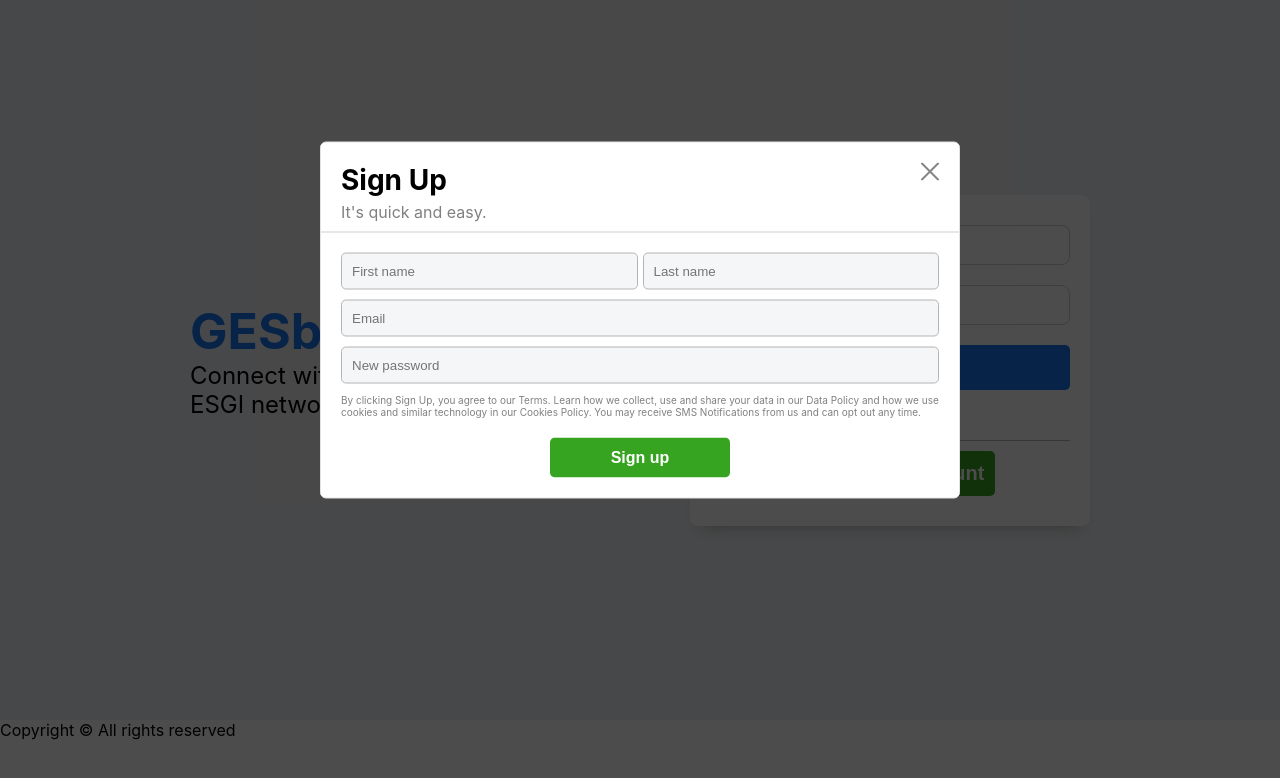
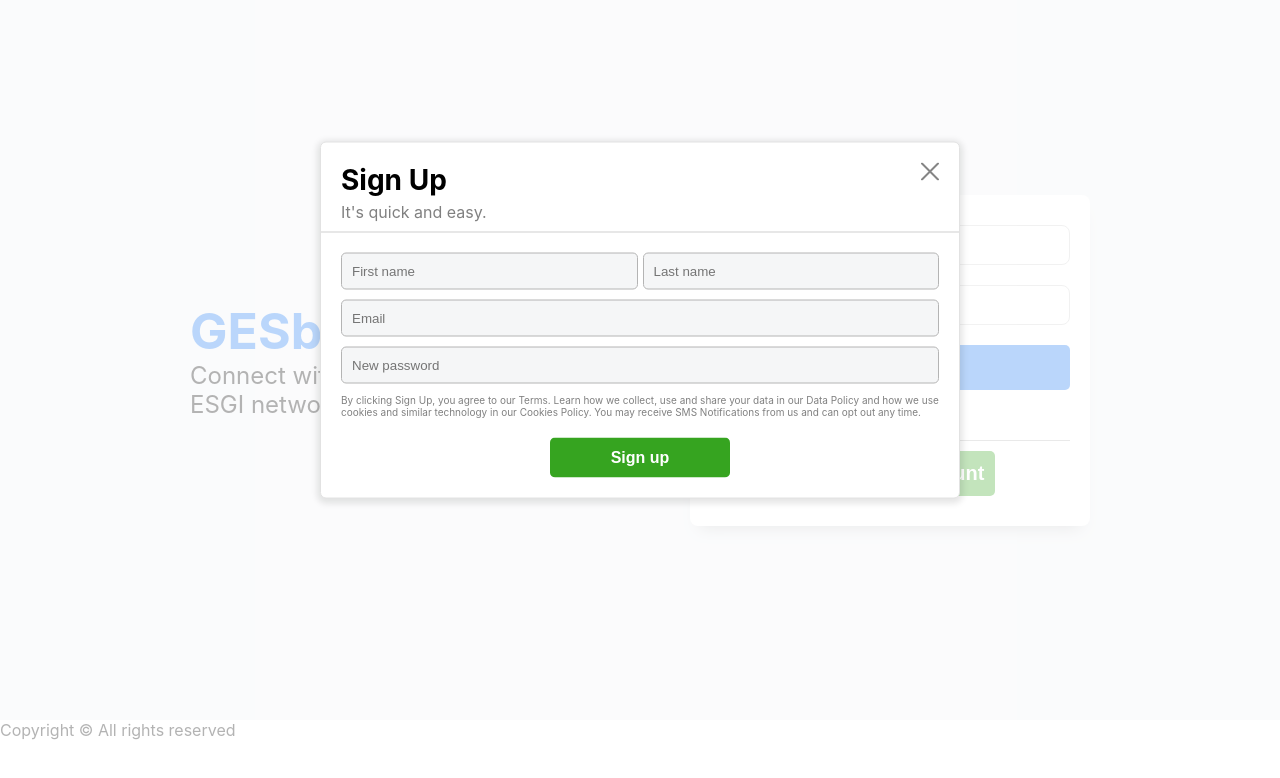
Before and after one commit to MaximeMalecot/MyChat, a React (Vite) app in the folder app/: page /login in a window 1280 px wide. Both pictures are taken after typing "name@example.com", "Sample123" into the empty fields and a click on the button "Create new account". Shown: the top 778 px of the page. Built offline with nearby package versions, Linux system fonts and the light colour scheme; no server answers.

Commit message:
Fix setToken

```diff
--- a/app/src/components/login-modal/login-modal.jsx
+++ b/app/src/components/login-modal/login-modal.jsx
@@ -40,7 +40,7 @@ export default function LoginModal({visible, setVisible}){
             className={`${classes.loginModal}`}
             disableAutoFocus={true}
             ariaHideApp={false}
-            style={{ overlay: { zIndex: 1000, background: 'rgba(0, 0, 0, 0.7)' } }}>
+            style={{ overlay: { zIndex: 1000, background: 'rgba(255, 255, 255, 0.7)' } }}>
                 <div className={classes.formHeader}>
                     <div className={classes.content}>
                         <h2>Sign Up</h2>
--- a/app/src/components/login-modal/login-modal.module.scss
+++ b/app/src/components/login-modal/login-modal.module.scss
@@ -19,6 +19,7 @@
     overflow: hidden;
     color: white;
     padding: 10px 0;
+    box-shadow: 0px 2px 6px 3px rgba(0, 0, 0, 0.1);
 
     &:focus-visible{
         outline: none;
--- a/app/src/pages/login/login.jsx
+++ b/app/src/pages/login/login.jsx
@@ -16,7 +16,7 @@ export default function Login(){
         if(res === false){
             console.error(res);
         }else{
-            dispatch({action: 'SET_TOKEN', payload: res });
+            dispatch({action: 'SET_TOKEN', payload: res.token });
         }
     };
 
```
